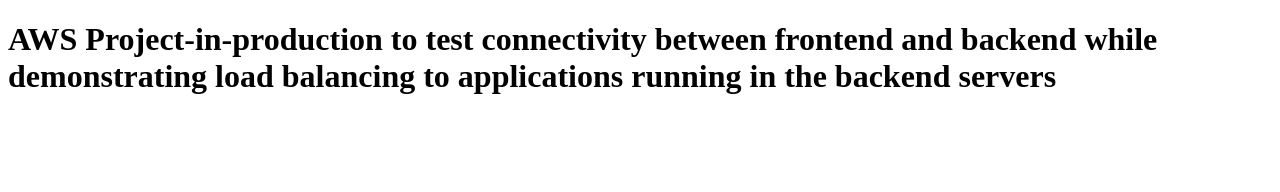
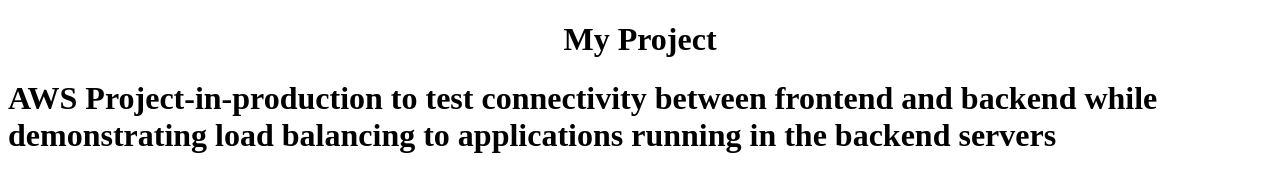
Before and after one commit to AtangaNde/aws-project-in-production, a plain HTML site: page index.html in a window 1280 px wide. Drawn offline with Linux system fonts and the light colour scheme.

Commit message:
Update index.html

```diff
--- a/index.html
+++ b/index.html
@@ -2,6 +2,7 @@
 <html>
 <head>
 <title>Page Title</title>
+<h1><center>My Project</center></h1>
 </head>
 <body>
 
```
